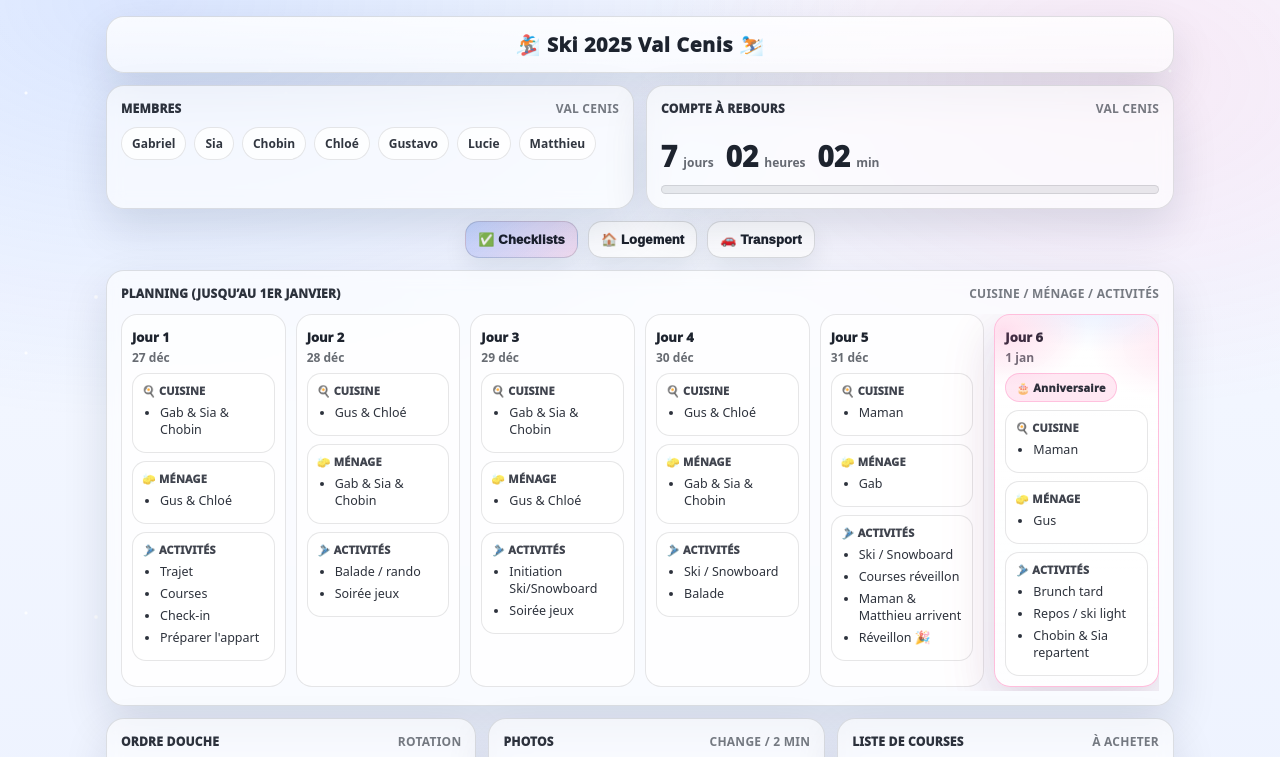
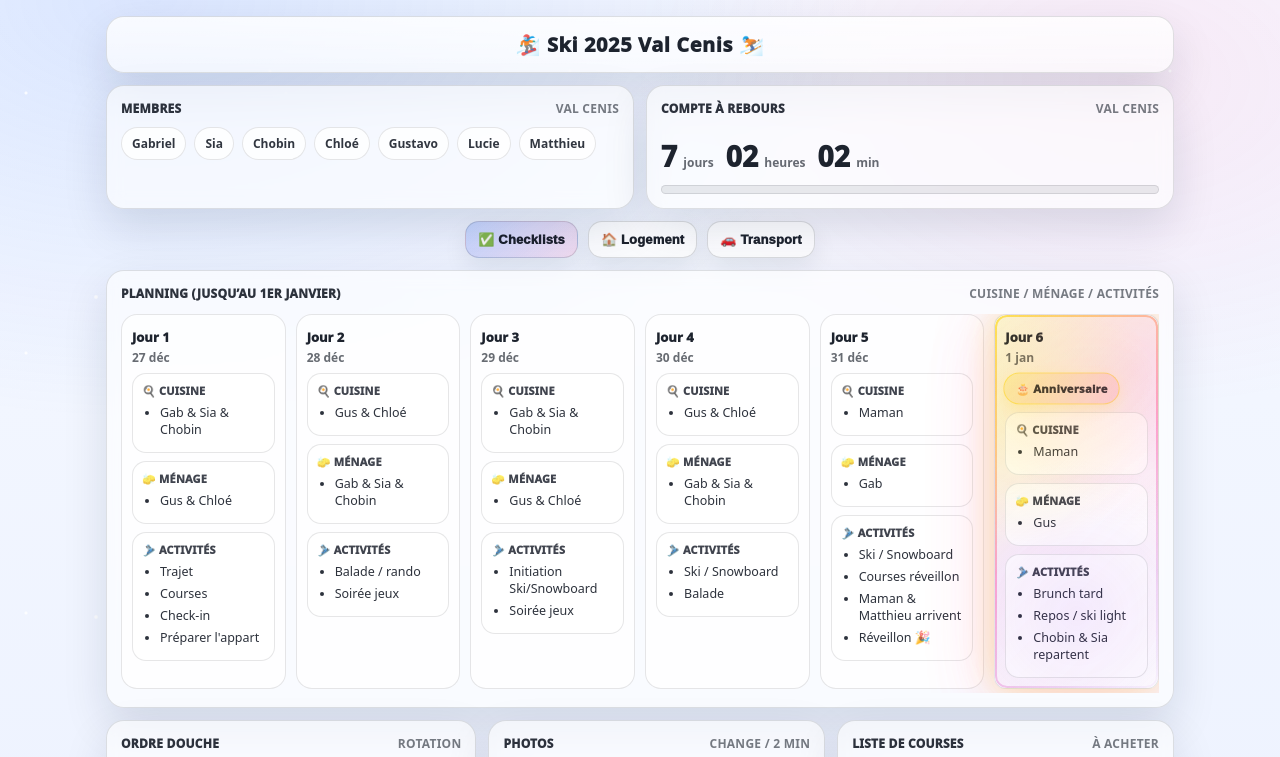
Before and after one commit to BELUGAB/SKI-2025, a plain HTML site: page index.html in a window 1280 px wide. Shown: the top 757 px of the page. Drawn offline with Linux system fonts and the light colour scheme.

Commit message:
Update index.html
case anniversaire

```diff
--- a/index.html
+++ b/index.html
@@ -236,46 +236,85 @@
     .slot ul{ margin:0 0 0 18px; padding:0; color: rgba(10,16,28,.86); }
     .slot li{ margin: 5px 0; font-size: 12.5px; }
 
-    /* ====== Birthday day styling ====== */
-    .dayCol.birthday{
-      background: linear-gradient(180deg, rgba(255,255,255,.92), rgba(255,255,255,.74));
-      border-color: rgba(255,94,168,.40);
-      box-shadow: 0 22px 60px rgba(255,94,168,.10), var(--shadow);
+/* ====== Birthday day styling ====== */
+    .dayCol.birthday {
+      background: linear-gradient(135deg, rgba(255,215,0,.15), rgba(255,94,168,.08), rgba(255,255,255,.92));
       position: relative;
+      border-radius: 12px; /* Arrondi de l'élément principal */
       overflow: hidden;
+      box-shadow: 0 0 30px rgba(255,215,0,.25), 0 0 60px rgba(255,94,168,.15), 0 25px 70px rgba(255,94,168,.12);
+      animation: birthdayGlow 3s ease-in-out infinite;
     }
 
-    .dayCol.birthday::before{
-      content:"";
-      position:absolute;
-      inset:-40px -40px auto -40px;
-      height: 140px;
+    @keyframes birthdayGlow{
+      0%, 100%{ box-shadow: 0 0 25px rgba(255,215,0,.20), 0 0 50px rgba(255,94,168,.12), 0 20px 60px rgba(255,94,168,.10); }
+      50%{ box-shadow: 0 0 35px rgba(255,215,0,.35), 0 0 70px rgba(255,94,168,.20), 0 25px 80px rgba(255,94,168,.15); }
+    }
+
+    .dayCol.birthday::before {
+      content: "";
+      position: absolute;
+      inset: 0;
+      z-index: -1;
+      padding: 2px; /* Épaisseur de la bordure */
+      border-radius: 12px; /* Même arrondi que l'élément principal */
+      background: linear-gradient(135deg, rgba(255,215,0,.6), rgba(255,94,168,.5), rgba(147,51,234,.4));
+      -webkit-mask:
+        linear-gradient(#fff 0 0) content-box,
+        linear-gradient(#fff 0 0);
+      -webkit-mask-composite: xor;
+      mask-composite: exclude;
+    }
+
+    @keyframes birthdayShimmer{
+      0%, 100%{ opacity: .7; }
+      50%{ opacity: 1; }
+    }
+
+    .dayCol.birthday::after {
+      content: "";
+      position: absolute;
+      inset: 0;
       background:
-        radial-gradient(120px 80px at 20% 40%, rgba(255,94,168,.20), transparent 70%),
-        radial-gradient(140px 90px at 60% 10%, rgba(91,141,255,.18), transparent 70%),
-        radial-gradient(120px 80px at 90% 50%, rgba(255,94,168,.14), transparent 70%);
-      pointer-events:none;
+        radial-gradient(circle at 15% 25%, rgba(255,215,0,.20), transparent 45%),
+        radial-gradient(circle at 85% 15%, rgba(255,94,168,.18), transparent 45%),
+        radial-gradient(circle at 50% 80%, rgba(147,51,234,.12), transparent 50%);
+      pointer-events: none;
+      animation: birthdayShimmer 4s ease-in-out infinite;
+      border-radius: 12px; /* Même arrondi */
+    }
+
+    @keyframes birthdayFloat{
+      0%, 100%{ transform: translateY(0px) rotate(0deg); }
+      50%{ transform: translateY(-3px) rotate(5deg); }
     }
 
     .birthdayBadge{
       display:inline-flex;
       align-items:center;
       gap:8px;
-      padding: 6px 10px;
+      padding: 7px 11px;
       border-radius: 999px;
-      background: rgba(255,94,168,.14);
-      border: 1px solid rgba(255,94,168,.28);
-      color: rgba(10,16,28,.86);
+      background: linear-gradient(135deg, rgba(255,215,0,.22), rgba(255,94,168,.18));
+      border: 1.5px solid rgba(255,215,0,.45);
+      color: rgba(10,16,28,.90);
       font-weight: 950;
       font-size: 11px;
       letter-spacing: .2px;
       white-space: nowrap;
+      box-shadow: 0 4px 12px rgba(255,215,0,.15);
+      animation: birthdayBadgePulse 2s ease-in-out infinite;
+    }
+
+    @keyframes birthdayBadgePulse{
+      0%, 100%{ transform: scale(1); }
+      50%{ transform: scale(1.03); }
     }
 
     .birthdayTag{
-      background: rgba(255,94,168,.12) !important;
-      border-color: rgba(255,94,168,.22) !important;
-      color: rgba(10,16,28,.78) !important;
+      background: rgba(255,215,0,.16) !important;
+      border-color: rgba(255,215,0,.35) !important;
+      color: rgba(10,16,28,.82) !important;
     }
 
 
@@ -423,6 +462,7 @@
       z-index: 60;
     }
     .toast.show{ opacity:1; transform: translateX(-50%) translateY(-4px); }
+
   </style>
 </head>
 
```
